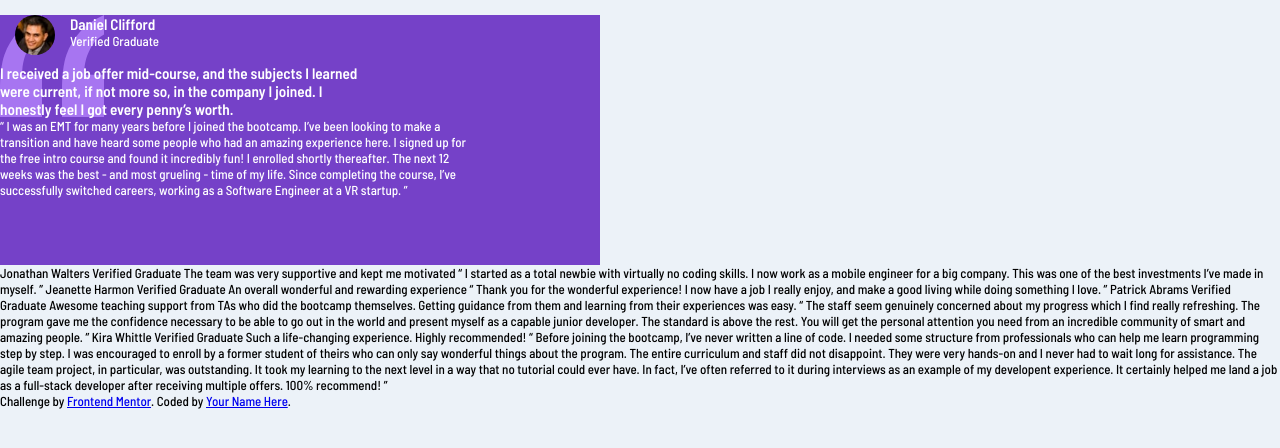
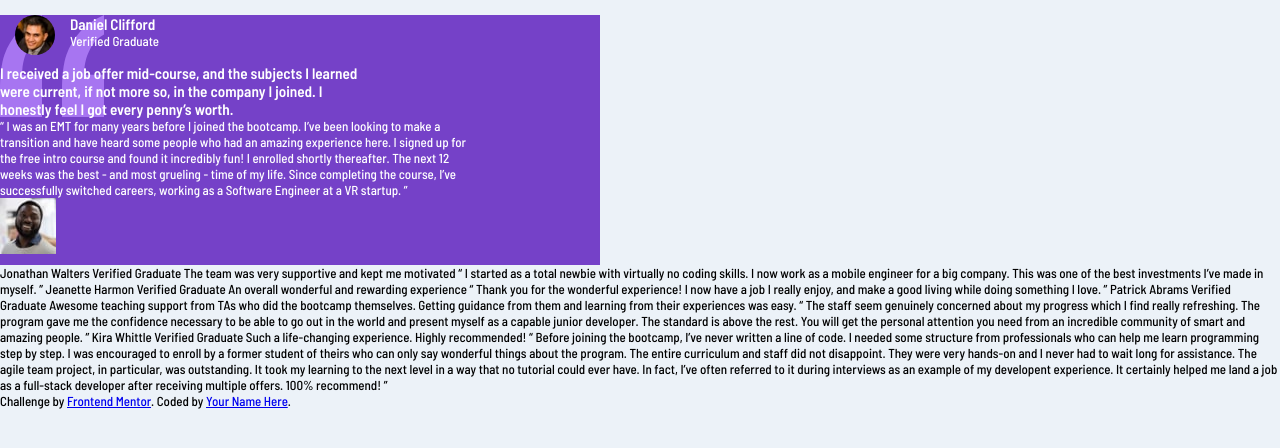
Before and after one commit to kdgoudy/testimonial_grid, a plain HTML site: page index.html in a window 1280 px wide. Drawn offline with Linux system fonts and the light colour scheme.

Commit message:
Update index.html

```diff
--- a/index.html
+++ b/index.html
@@ -24,6 +24,11 @@
         <div class="dan-content">
           <h3>I received a job offer mid-course, and the subjects I learned <br> were current, if not more so, in the company I joined. I <br> honestly feel I got every penny’s worth.</h3>
           <p>“ I was an EMT for many years before I joined the bootcamp. I’ve been looking to make a <br> transition and have heard some people who had an amazing experience here. I signed up for <br> the free intro course and found it incredibly fun! I enrolled shortly thereafter. The next 12 <br> weeks was the best - and most grueling - time of my life. Since completing the course, I’ve <br> successfully switched careers, working as a Software Engineer at a VR startup. ”</p>
+        </div>
+        <div class="jon">
+          <div class="jon-head">
+            <img src="/images/image-jonathan.jpg" alt="Jonathan" class="jon-pic">
+          </div>
         </div>
 
       </div>
```
